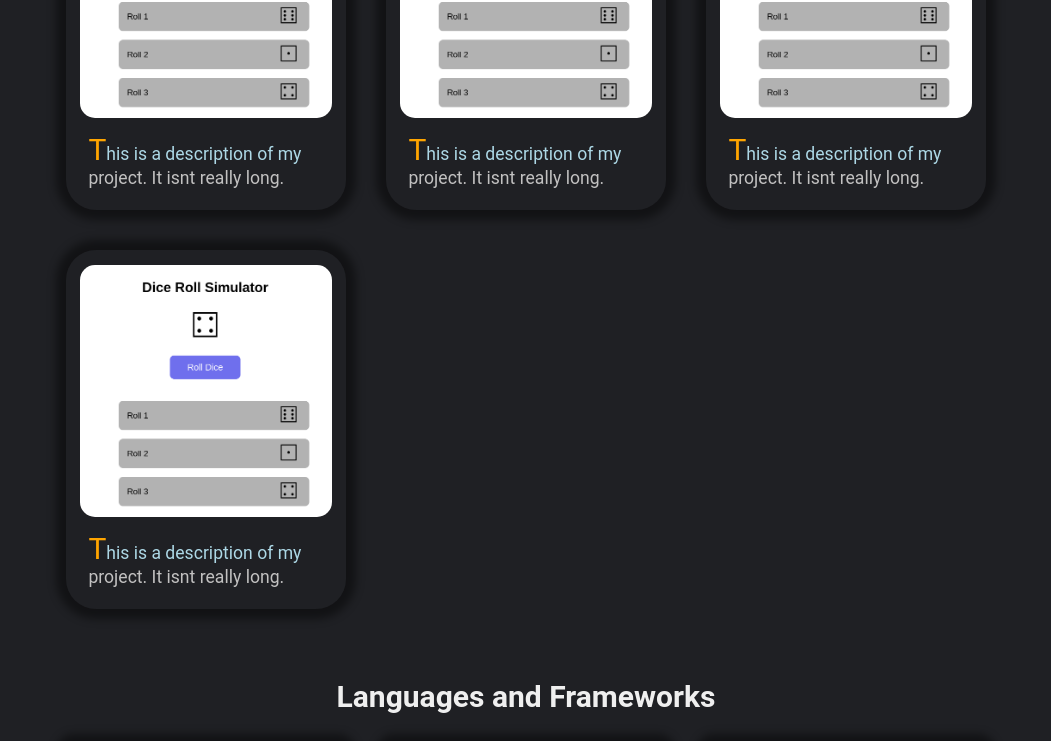
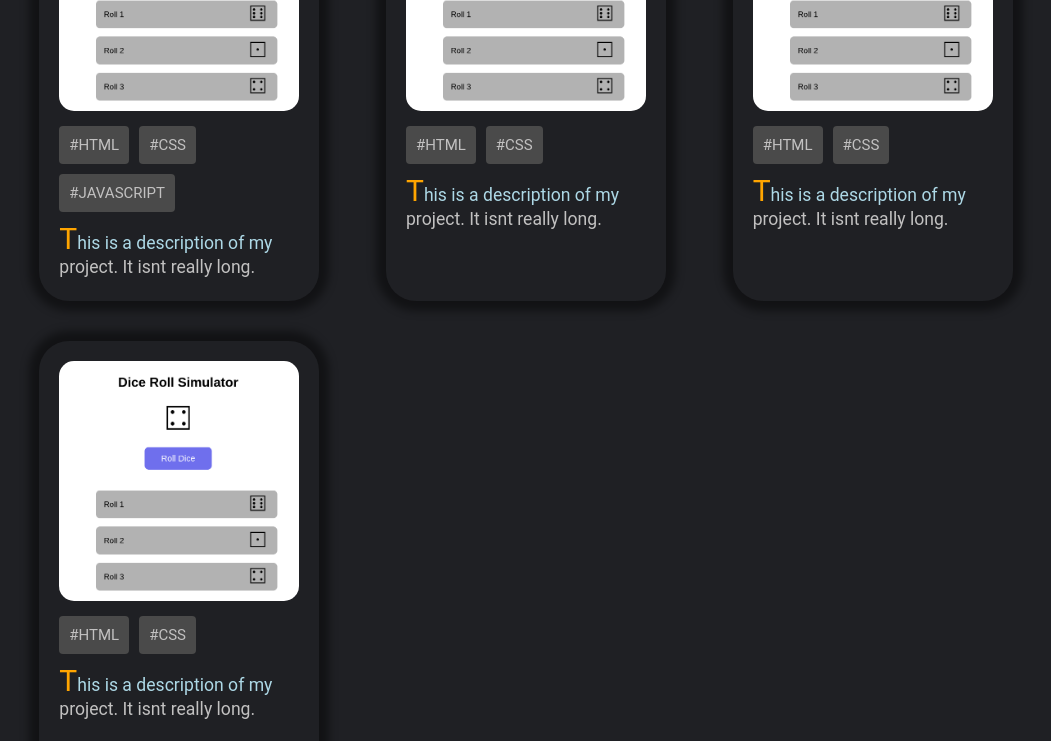
Before and after one commit to TechStegi/TechStegi.github.io, a website: page index.html in a window 1280 px wide. Shown: the part 590-1331 px from the top of the page, without its empty margins (114-1165 px from the left). Drawn offline with nearby package versions, Linux system fonts and the light colour scheme.

Commit message:
Add grid layout + project tags like "html" + "css"

```diff
--- a/index.html
+++ b/index.html
@@ -67,7 +67,7 @@
       </section>
       <section class="projects" id="projects">
         <h1 class="projects__heading">Projects</h1>
-        <div class="projects__single-project-wrapper">
+        <div class="projects__single-project__wrapper">
           <div
             class="projects__single-project"
             data-tooltip="Click to view this project ✨">
@@ -75,6 +75,15 @@
               class="projects__single-project__image"
               src="assets/dice_roll.png"
               alt="Project 1" />
+            <div class="projects__single-project__tags">
+              <ul class="projects__single-project__tags__list">
+                <li class="projects__single-project__tags__list__item">html</li>
+                <li class="projects__single-project__tags__list__item">css</li>
+                <li class="projects__single-project__tags__list__item">
+                  javascript
+                </li>
+              </ul>
+            </div>
             <p class="projects__single-project__description">
               This is a description of my project. It isnt really long.
             </p>
@@ -86,6 +95,12 @@
               class="projects__single-project__image"
               src="assets/dice_roll.png"
               alt="Project 2" />
+            <div class="projects__single-project__tags">
+              <ul class="projects__single-project__tags__list">
+                <li class="projects__single-project__tags__list__item">html</li>
+                <li class="projects__single-project__tags__list__item">css</li>
+              </ul>
+            </div>
             <p class="projects__single-project__description">
               This is a description of my project. It isnt really long.
             </p>
@@ -98,6 +113,12 @@
               class="projects__single-project__image"
               src="assets/dice_roll.png"
               alt="Project 3" />
+            <div class="projects__single-project__tags">
+              <ul class="projects__single-project__tags__list">
+                <li class="projects__single-project__tags__list__item">html</li>
+                <li class="projects__single-project__tags__list__item">css</li>
+              </ul>
+            </div>
             <p class="projects__single-project__description">
               This is a description of my project. It isnt really long.
             </p>
@@ -110,6 +131,12 @@
               class="projects__single-project__image"
               src="assets/dice_roll.png"
               alt="Project 4" />
+            <div class="projects__single-project__tags">
+              <ul class="projects__single-project__tags__list">
+                <li class="projects__single-project__tags__list__item">html</li>
+                <li class="projects__single-project__tags__list__item">css</li>
+              </ul>
+            </div>
             <p class="projects__single-project__description">
               This is a description of my project. It isnt really long.
             </p>
--- a/style.css
+++ b/style.css
@@ -139,13 +139,15 @@ p {
   border: 1px solid var(--gray);
 }
 
-.projects__single-project-wrapper {
+.projects__single-project__wrapper {
   margin: 30px auto 30px auto;
-  display: flex;
-  justify-content: center;
-  flex-direction: row;
-  flex-wrap: wrap;
-  gap: 40px;
+  display: grid;
+  grid-template-columns: repeat(3, 1fr);
+  grid-template-rows: repeat(1, 450px);
+  grid-auto-rows: 450px;
+  justify-items: center;
+  grid-auto-columns: repeat(3, 1fr);
+  row-gap: 40px;
 }
 
 nav {
@@ -157,22 +159,58 @@ nav {
   background-color: var(--black);
   box-shadow: var(--box-shadow);
   border-radius: 30px;
-  padding: 15px 0;
+  padding: 20px;
   display: flex;
   flex-flow: column nowrap;
-  justify-content: flex-start;
-  align-items: center;
   gap: 15px;
 }
 
+.projects__single-project__tags__list {
+  width: 100%;
+  /* display: grid;
+  justify-items: start;
+  align-items: center;
+  justify-content: start;
+  align-content: start;
+  grid-template-columns: repeat(auto-fill,minmax(40px, auto));
+  grid-template-rows: 40px;
+  grid-auto-flow: dense;
+  grid-auto-rows: 40px;
+  column-gap: 20px; */
+  display: flex;
+  flex-direction: row;
+  flex-wrap: wrap;
+  gap: 10px;
+  justify-content: flex-start;
+  list-style-type: none;
+  list-style-position: none;
+  list-style: none;
+}
+
+.projects__single-project__tags__list__item {
+  color: var(--gray);
+  background: rgb(74, 74, 74);
+  padding: 10px;
+  border-radius: 4px;
+  text-transform: uppercase;
+  font-size: 15px;
+  text-overflow: hidden;
+  display: flex;
+  flex-flow: row nowrap;
+}
+
+.projects__single-project__tags__list__item::before {
+  content: "#";
+  text-overflow: hidden;
+}
+
 .projects__single-project__image {
-  max-width: 90%;
+  max-width: 100%;
   aspect-ratio: 1 / 1;
   border-radius: 15px;
 }
 
 .projects__single-project__description {
-  padding: 5px 8%;
   overflow: hidden;
   font-size: 1.1rem;
   line-height: 1.5rem;
@@ -199,10 +237,14 @@ nav {
 .skills__single-skill-wrapper {
   gap: 40px;
   margin: 0 auto;
-  display: flex;
-  flex-flow: row wrap;
-  align-items: center;
-  justify-content: center;
+
+  display: grid;
+  grid-template-columns: repeat(3, 1fr);
+  grid-template-rows: repeat(1, 250px);
+  grid-auto-rows: 250px;
+  justify-items: center;
+  grid-auto-columns: repeat(3, 1fr);
+  row-gap: 40px;
 }
 
 .skills__single-skill {
@@ -333,41 +375,6 @@ a {
     margin-top: 7px;
   }
 
-  /* nav > ul > li:hover::after {
-    content: "";
-    position: absolute;
-    top: 100%;
-    margin-top: 7px;
-    width: 40px;
-    color: var(--white);
-    height: 2px;
-    background-color: var(--white);
-    transform: translateX(-20px), translateX(20px);
-    transform-origin: center;
-  } */
-
-  /* .nav-list-item {
-    position: absolute;
-    top: 100%;
-    margin-top: 7px;
-    width: 40px;
-    color: var(--white);
-    height: 2px;
-    background-color: var(--white);
-    transform: translateX(-20px), translateX(20px);
-    transform-origin: center;
-  } */
-
-  /* @keyframes navHoverEffect {
-    from {
-      transform: translateX(0px);
-    }
-    to {
-      transform: translateX(20px);
-      transform: translateX(-20px);
-    }
-  } */
-
   header {
     position: sticky;
     top: 0;
@@ -404,7 +411,7 @@ a {
 
 /* Large devices (laptops/desktops, 992px and up) */
 @media only screen and (width >= 980px) {
-  .projects__single-project-wrapper {
+  /* .projects__single-project-wrapper {
     max-width: 920px;
     justify-content: flex-start;
   }
@@ -412,7 +419,7 @@ a {
   .skills__single-skill-wrapper {
     max-width: 920px;
     justify-content: flex-start;
-  }
+  } */
 }
 
 /* Extra large devices (large laptops and desktops, 1200px and up) */
```
Also changed, not shown: test.css (+28 -1 lines), test.html (+44 -2 lines).
